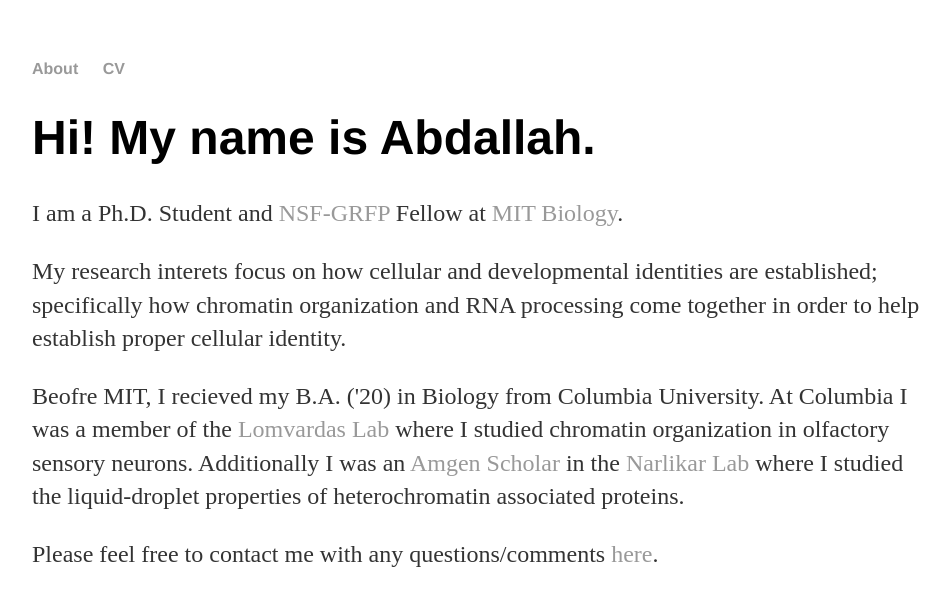
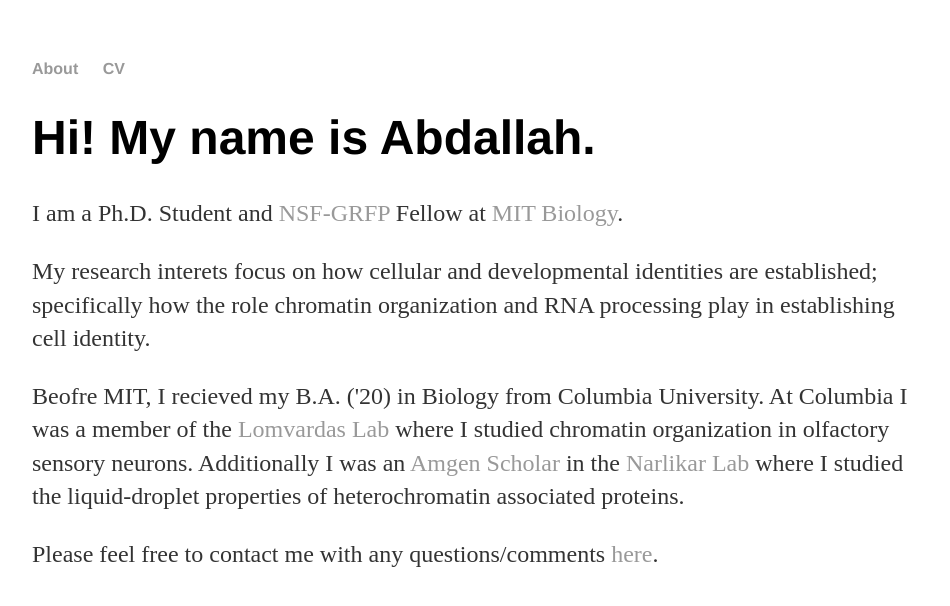
Before and after one commit to amohamed98/amohamed98.github.io, a Jekyll site: the page built from index.html, in a window 1280 px wide. Shown: the top 606 px of the page, without its empty margins (160-1110 px from the left). Built offline with Jekyll 4.4.1, drawn with Linux system fonts in a browser that asks for light colours.

Commit message:
Update index.html

```diff
--- a/index.html
+++ b/index.html
@@ -5,8 +5,7 @@ title: Abdallah Mohamed
 <div class="blurb">
 	<h1>Hi! My name is Abdallah.</h1>
 				<p>I am a Ph.D. Student and <a href="https://www.nsfgrfp.org/">NSF-GRFP</a> Fellow at <a href="https://biology.mit.edu/graduate/">MIT Biology</a>. </p>
-				<p>My research interets focus on how cellular and developmental identities are established; specifically how chromatin organization and RNA processing
-					come together in order to help establish proper cellular identity.<p>
+				<p>My research interets focus on how cellular and developmental identities are established; specifically how the role chromatin organization and RNA processing play in establishing cell identity.<p>
 				<p>Beofre MIT, I recieved my B.A. ('20) in Biology from Columbia University. At Columbia I was a member of the <a href="https://lomvardaslab.zuckermaninstitute.columbia.edu/">Lomvardas Lab</a>
 					where I studied chromatin organization in olfactory sensory neurons. Additionally I was an <a href="https://amgenscholars.com/us-program/">Amgen Scholar</a> in the <a href="https://narlikarlab.ucsf.edu/">Narlikar Lab</a> where I studied
 					the liquid-droplet properties of heterochromatin associated proteins.<p>
```
